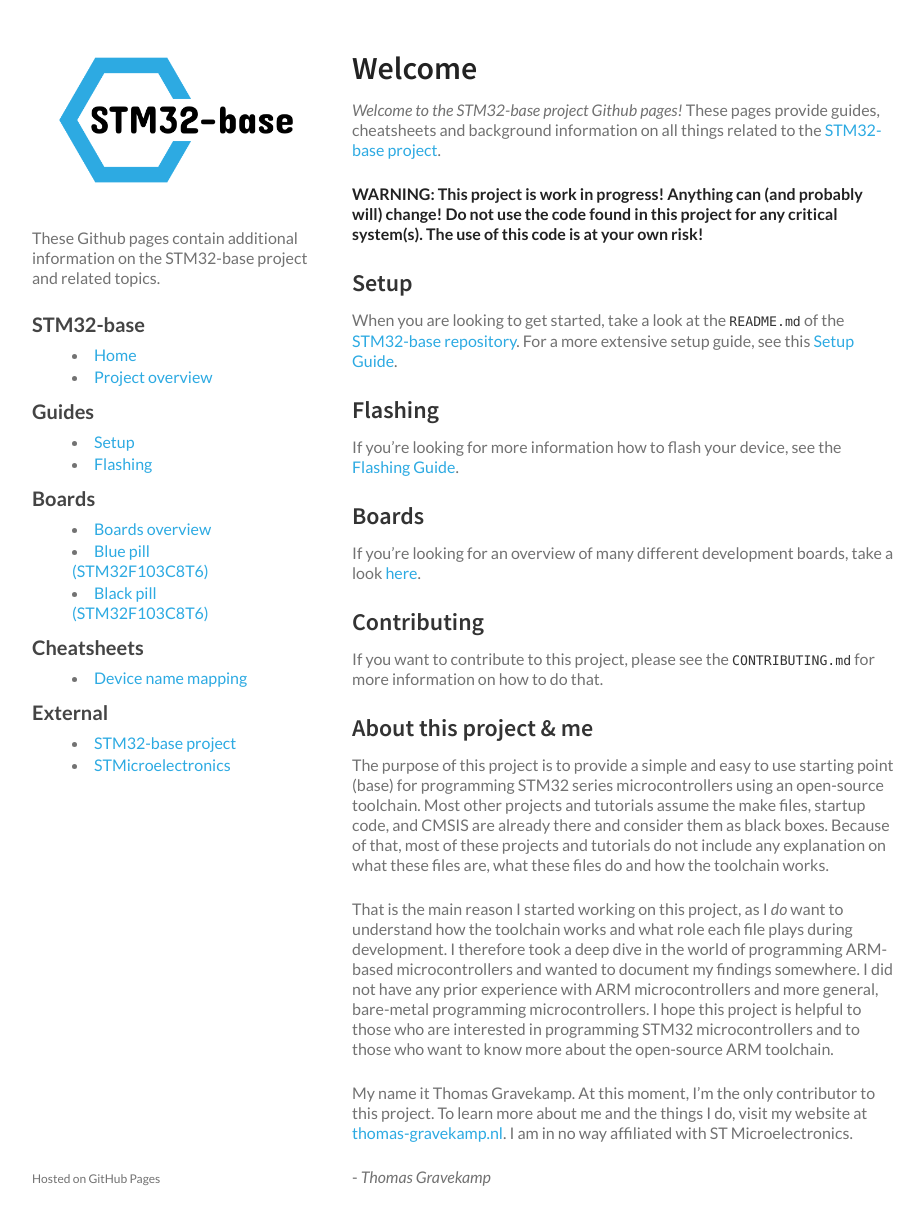
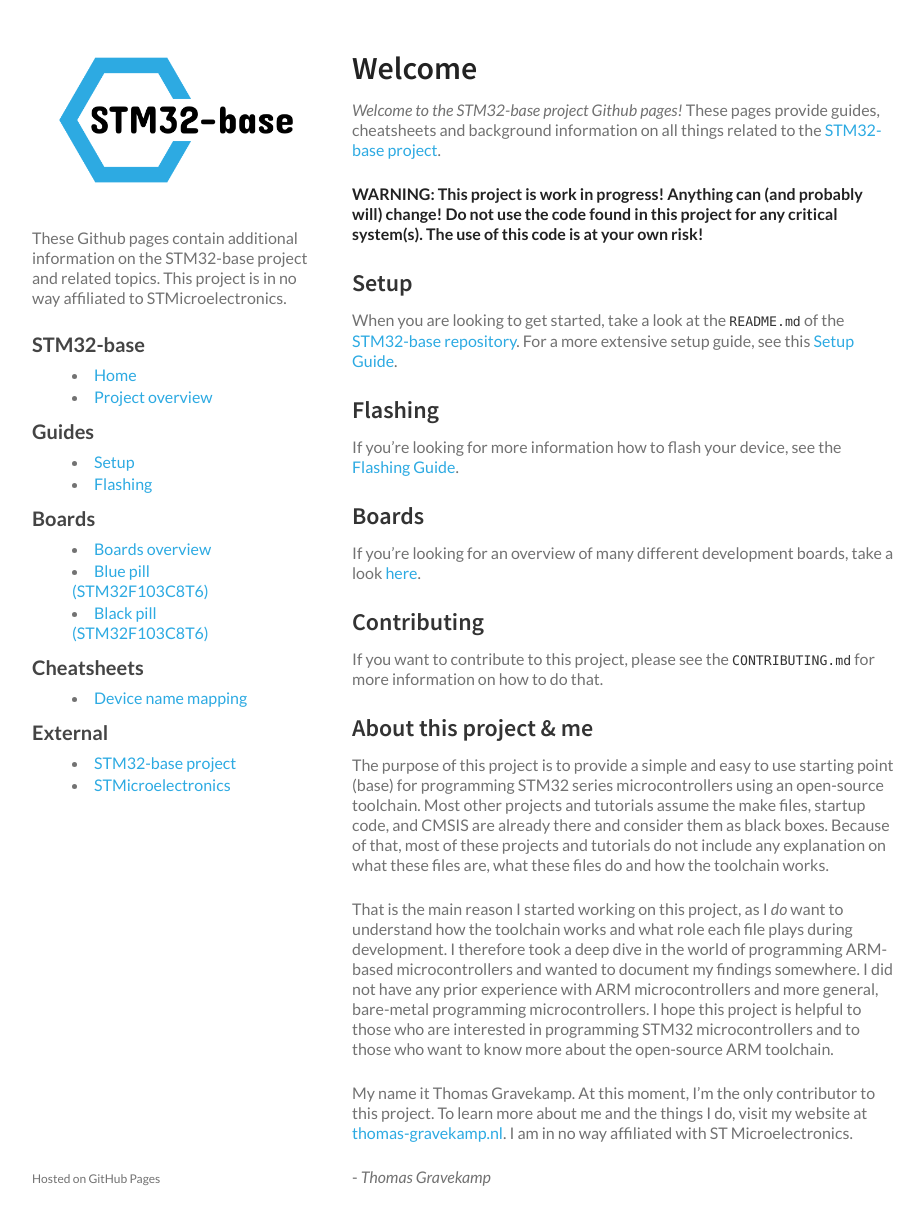
Before and after one commit to STM32-base/STM32-base.github.io, a Jekyll site: the page built from index.md, in a window 1280 px wide and 1259 px high. Shown: the top 1225 px of the window, without its empty margins (176-1100 px from the left). Built offline with Jekyll 4.4.1, drawn with Linux system fonts in a browser that asks for light colours; our own code applies the rules of GitHub Pages for plain Markdown files; comment, search, counter and statistics services are not loaded.

Commit message:
Fix broken link and tweak description.

```diff
--- a/_config.yml
+++ b/_config.yml
@@ -4,5 +4,5 @@
 
 title: "STM32-base project"
 logo: "/assets/img/logos/STM32-base_logo_full_transparent.png"
-description: "These Github pages contain additional information on the STM32-base project and related topics."
+description: "These Github pages contain additional information on the STM32-base project and related topics. This project is in no way affiliated to STMicroelectronics."
 author: "Thomas Gravekamp"
--- a/_data/menus.yml
+++ b/_data/menus.yml
@@ -4,7 +4,7 @@
       - page: "Home"
         url: "https://stm32-base.org"
       - page: "Project overview"
-        url: "https://stm32-base-org/overview"
+        url: "https://stm32-base.org/overview"
 
   - title: "Guides"
     subitems:
```
